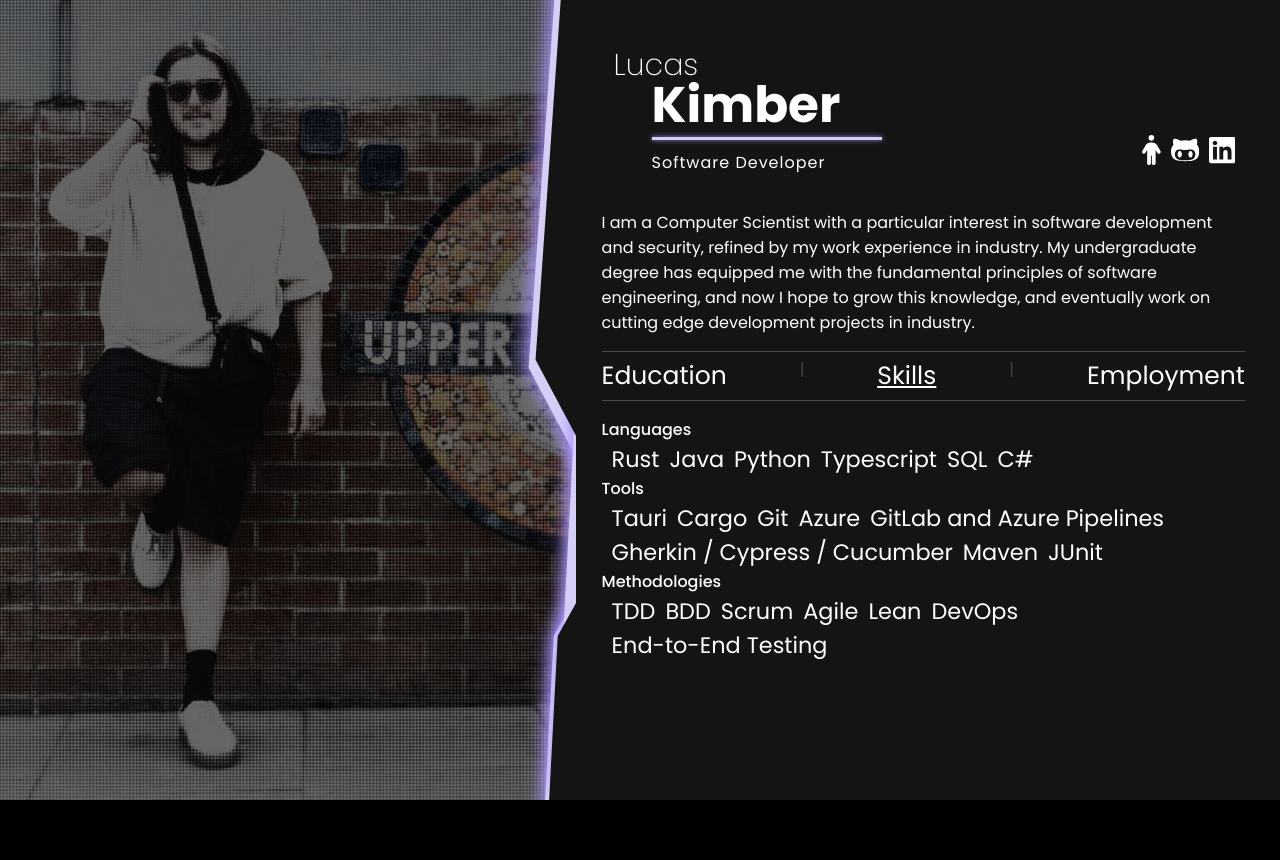
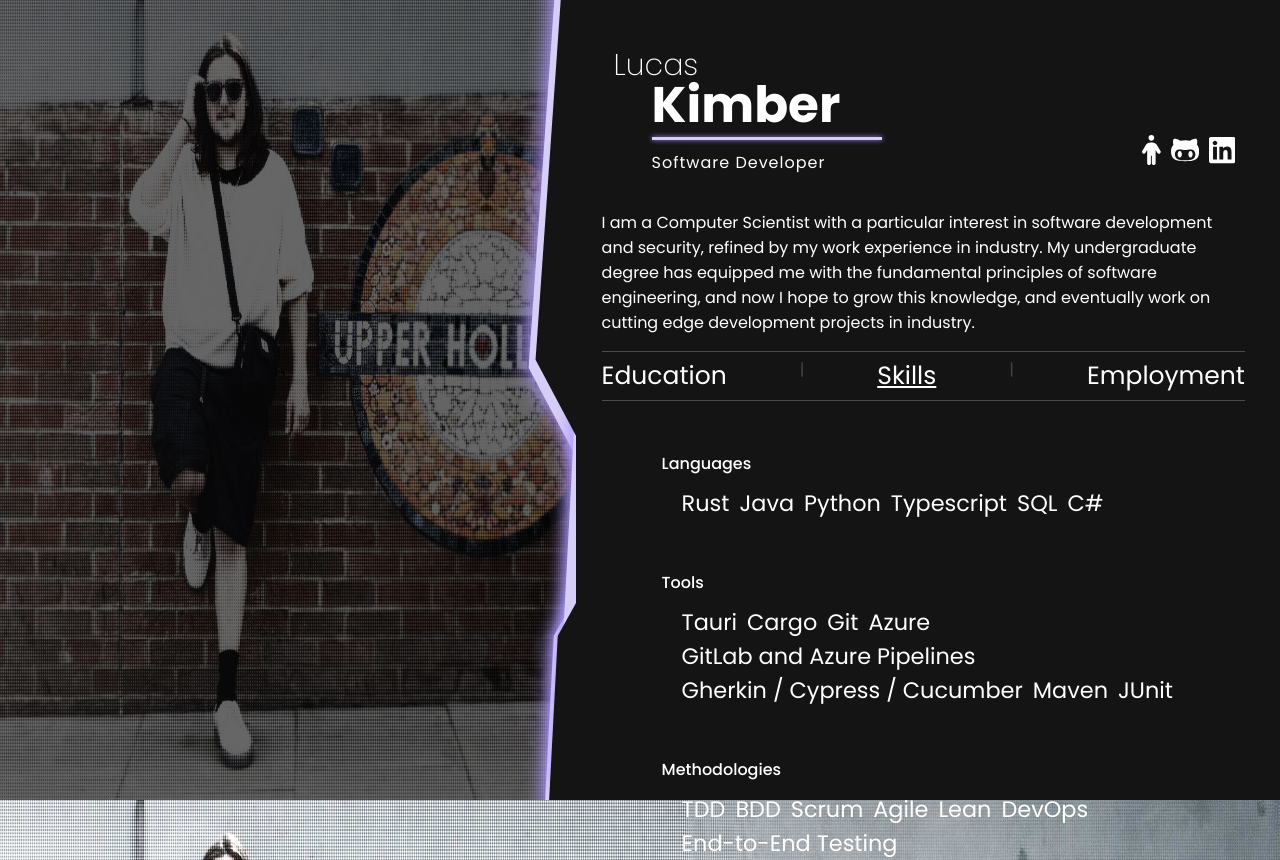
Before and after one commit to lucas-kimber/lucas-kimber.github.io, a Nuxt app: page /skills in a window 1280 px wide. Before the commit the page ends 800 px from the top, so only its background shows below. Built offline with nearby package versions, Linux system fonts and the light colour scheme.

Commit message:
Changed padding for skills

```diff
--- a/components/skills.vue
+++ b/components/skills.vue
@@ -24,11 +24,13 @@
 <style lang="scss" scoped>
 .sk-item {
     font-family: "Poppins", sans-serif;
+    margin: 50px;
 }
 .sk-head {
     display: flex;
     justify-content: space-between;
     align-items: baseline;
+    margin: 10px;
 }
 h1 {
     font-size: 16px;
@@ -37,6 +39,7 @@ h1 {
 }
 .content {
     margin: 0;
+    padding-left: 20px;
 
     ul {
         list-style: none;
--- a/pages/employment.vue
+++ b/pages/employment.vue
@@ -1,6 +1,5 @@
 <template>
     <div>
-        <p>Employment</p>
         <Timeline
             pos="Teaching Assistant, Royal Holloway"
             location="Egham"
```
